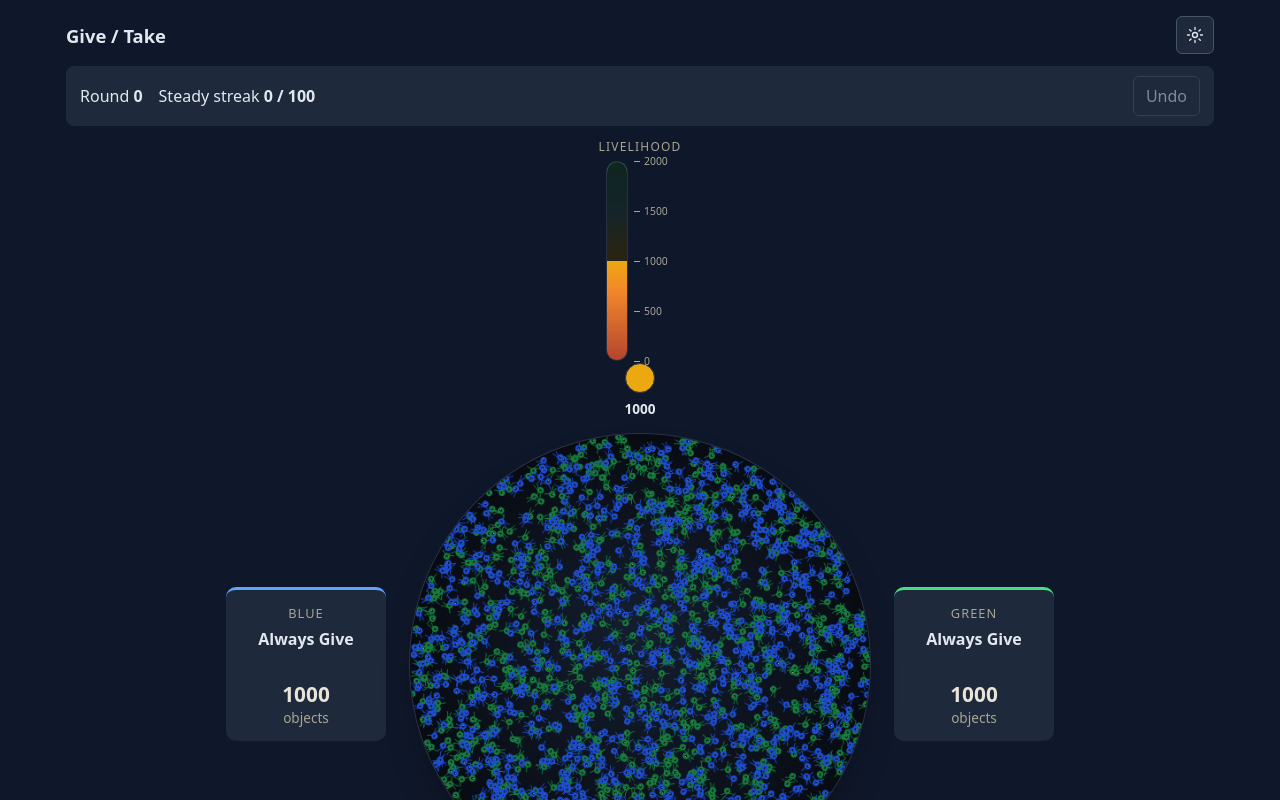
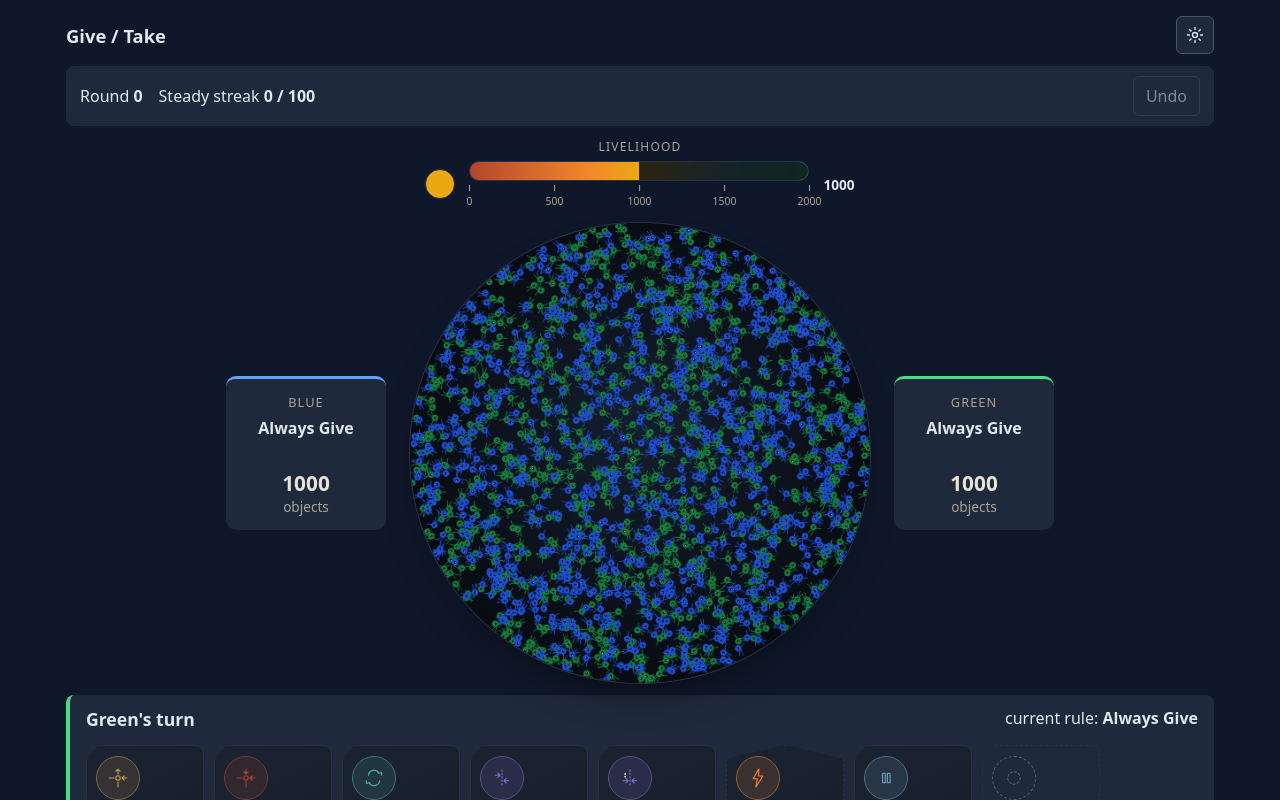
Before and after one commit to amnongavish-droid/game-design, a React (Vite) app: page / in a window 1280 px wide. Both pictures are taken after a click on the button "Start Game". Shown: the top 800 px of the page. Built offline with nearby package versions, Linux system fonts and the light colour scheme.

Commit message:
Make the livelihood thermometer horizontal
Flip the gauge from a vertical bar to a horizontal one: gradient runs
left (low/red) to right (high/green), bulb on the left, tick labels
below the track every 500.

```diff
--- a/src/components/player/Thermometer.tsx
+++ b/src/components/player/Thermometer.tsx
@@ -38,19 +38,21 @@ export function Thermometer({ pool }: Props) {
   return (
     <div className="thermometer">
       <p className="thermometer__title">Livelihood</p>
+      <div className="thermometer__row">
+        <div className="thermometer__bulb" style={{ background: bulbColor }} />
         <div className="thermometer__scale">
           <div className="thermometer__track">
-          <div className="thermometer__mask" style={{ height: `${(1 - fillRatio) * 100}%` }} />
+            <div className="thermometer__mask" style={{ width: `${(1 - fillRatio) * 100}%` }} />
           </div>
           {ticks.map((v) => (
-          <div key={v} className="thermometer__tick" style={{ bottom: `${(v / SCALE_MAX) * 100}%` }}>
+            <div key={v} className="thermometer__tick" style={{ left: `${(v / SCALE_MAX) * 100}%` }}>
               <span className="thermometer__tick-line" />
               <span className="thermometer__tick-label">{v}</span>
             </div>
           ))}
         </div>
-      <div className="thermometer__bulb" style={{ background: bulbColor }} />
         <p className="thermometer__reading">{pool}</p>
+      </div>
     </div>
   );
 }
--- a/src/styles.css
+++ b/src/styles.css
@@ -156,46 +156,52 @@ button:not(:disabled):hover {
   color: var(--bone-dim);
 }
 
+.thermometer__row {
+  display: flex;
+  align-items: center;
+  gap: 14px;
+}
+
 .thermometer__scale {
   position: relative;
-  width: 22px;
-  height: 200px;
-  margin-right: 46px;
+  width: 340px;
+  height: 20px;
+  margin-bottom: 26px;
 }
 
 .thermometer__track {
   position: absolute;
   inset: 0;
-  border-radius: 11px;
+  border-radius: 10px;
   overflow: hidden;
   border: 1px solid var(--plate-edge);
-  background: linear-gradient(to top, #b3452f 0%, #f2872b 35%, #eab308 55%, #4fb3a9 75%, #22c55e 100%);
+  background: linear-gradient(to right, #b3452f 0%, #f2872b 35%, #eab308 55%, #4fb3a9 75%, #22c55e 100%);
 }
 
 .thermometer__mask {
   position: absolute;
   top: 0;
-  left: 0;
   right: 0;
+  bottom: 0;
   background: #0d1117;
   opacity: 0.88;
-  transition: height 0.3s ease;
+  transition: width 0.3s ease;
 }
 
 .thermometer__tick {
   position: absolute;
-  left: 100%;
-  transform: translateY(50%);
+  top: 100%;
+  transform: translateX(-50%);
   display: flex;
+  flex-direction: column;
   align-items: center;
-  gap: 4px;
-  padding-left: 6px;
-  white-space: nowrap;
+  gap: 3px;
+  padding-top: 4px;
 }
 
 .thermometer__tick-line {
-  width: 6px;
-  height: 1px;
+  width: 1px;
+  height: 6px;
   background: var(--bone-dim);
 }
 
@@ -210,7 +216,7 @@ button:not(:disabled):hover {
   height: 30px;
   border-radius: 50%;
   border: 1px solid var(--plate-edge);
-  margin-top: -4px;
+  flex-shrink: 0;
   transition: background 0.3s ease;
 }
 
@@ -219,6 +225,7 @@ button:not(:disabled):hover {
   font-size: 0.85rem;
   font-weight: 600;
   font-variant-numeric: tabular-nums;
+  flex-shrink: 0;
 }
 
 .field-canvas {
```
Lines whose indentation alone changed are shown as unchanged.
